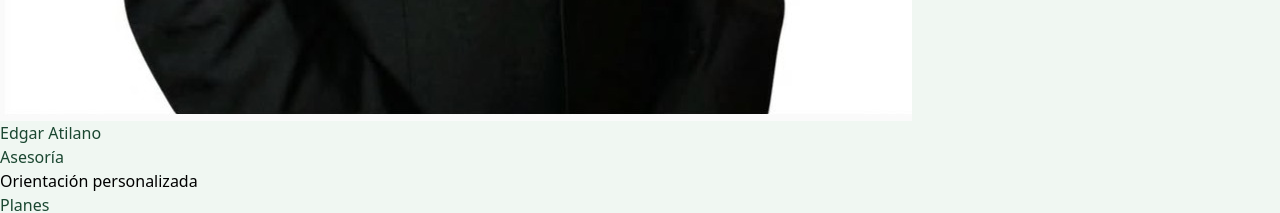
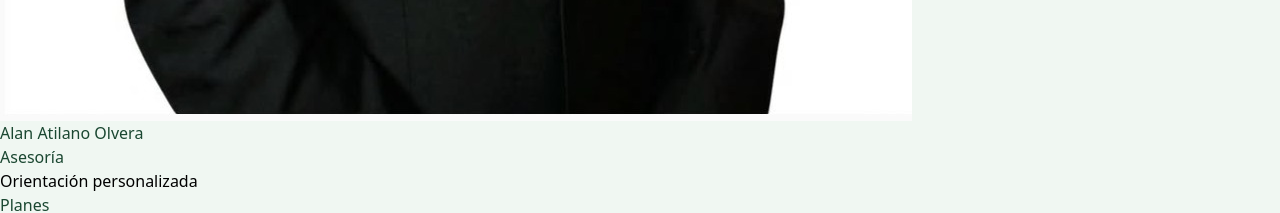
Before and after one commit to halexolvustam/hilianaolvera-seguros, a React (Vite) app: page / in a window 1280 px wide. Shown: the part 3020-3233 px from the top of the page. Built offline with nearby package versions, Linux system fonts and the light colour scheme.

Commit message:
fix: nombre Alan Atilano Olvera

```diff
--- a/src/App.tsx
+++ b/src/App.tsx
@@ -80,8 +80,8 @@ function App() {
             <span className="text-sm font-semibold" style={{color: VERDE}}>Hiliana Sofía Olvera</span>
           </div>
           <div className="flex flex-col items-center gap-2">
-            <img src="/images/edgarAO.jpeg" alt="Edgar Atilano" className="w-52 h-52 rounded-full object-cover border-4 shadow-xl" style={{objectPosition: "center 10%", borderColor: DORADO}} />
-            <span className="text-sm font-semibold" style={{color: VERDE}}>Edgar Atilano</span>
+            <img src="/images/edgarAO.jpeg" alt="Alan Atilano Olvera" className="w-52 h-52 rounded-full object-cover border-4 shadow-xl" style={{objectPosition: "center 10%", borderColor: DORADO}} />
+            <span className="text-sm font-semibold" style={{color: VERDE}}>Alan Atilano Olvera</span>
           </div>
         </div>
         <div className="flex flex-col sm:flex-row justify-center gap-6 mb-10">
```
